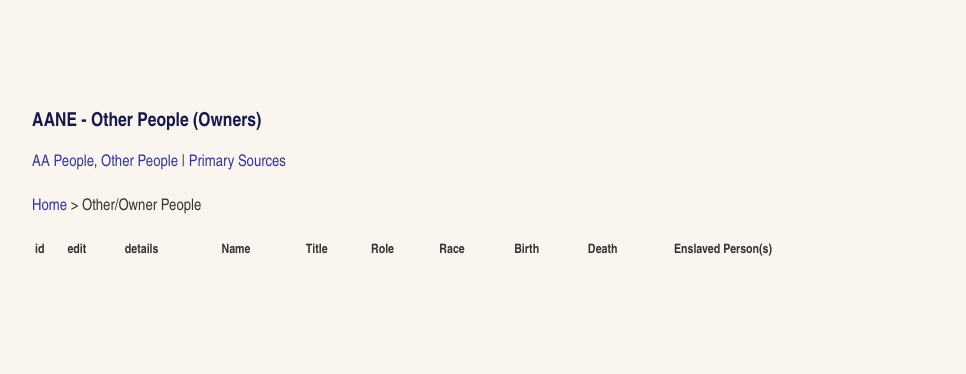
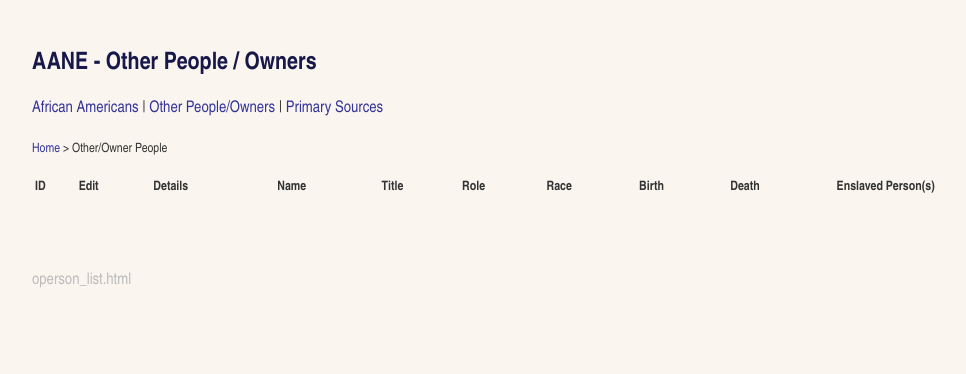
Before and after one commit to DigitalGizmo/aane_project, a Django app: a page that uses aane/templates/base.html in a window 1280 px wide. Shown: the top 374 px of the page, without its empty margins (40-1006 px from the left). Run offline with Django 3.2, Linux system fonts and the light colour scheme; data that the repository does not hold is empty.

Commit message:
worked on all pages

```diff
--- a/aane/local_static/common/aane_style.css
+++ b/aane/local_static/common/aane_style.css
@@ -1,6 +1,6 @@
 /* CSS Document */
 body {
-	padding: 5%;
+	padding: 2% 5% 5% 5%;
 	background-color: #faf6ef;
 	font-family: 'Arial Narrow', Arial, Helvetica, sans-serif;
 	font-size: medium;
@@ -19,18 +19,26 @@ ul.horiz li	{float: left; margin-right: 2em;}
 /*style for basic text elements*/
 p, li, blockquote {	font-size: 1em; line-height: 1.75em;	}
 table, th, td, dl {	font-size: .9em; line-height: 1.75em;	}
-table {	width: 80%;	}
-th	{	text-align: left;	}
-td {border-bottom: 1px dotted silver; border-left: 1px dotted silver; }
-td.id {width: 5%;}
-td.details {width: 8%;}
-td.name {width: 30%;}
-dl {/* figure out how to clear after the dl */}
-dt {float: left; padding-right: 1em; clear: left;}
+
+table 	{ width: 100%;	}
+th		{ text-align: left;	}
+td 		{ border-bottom: 1px dotted silver; border-left: 1px dotted silver; padding: 3px; }
+td.sm 	{ width: 3%;}
+td.med 	{ width: 6%;}
+td.medlrg { width: 15%;}
+td.lrg	{ width: 30%;}
+td.xlrg { width: 50%;}
+
+dl {line-height: 1.5em; margin-bottom: 0;}
+dt {float: left; padding-right: .5em; clear: left;}
 dd {font-weight: bold;}
+
+ul.unstyledlist	{list-style-type: none; padding-left: 0;}
+ul.unstyledlist li	{ line-height: 1.5em;}
+
 .small	{	font-size: .75em; }
-.faint	{color: #bbb;}
-
+.faint	{color: #bbb; margin-top: 4em;}
+.breadcrumbs	{font-size: .8em;}
 /*style for links*/
 a:link		{	color: #333399; text-decoration: none;	}
 a:visited	{	color: #666699; text-decoration: none;	}
--- a/aane/templates/base.html
+++ b/aane/templates/base.html
@@ -3,7 +3,7 @@
 <html>
 <head>
 	<meta charset="UTF-8">
-    <title>{% block head_title %}African Americans in Rural New England{% endblock %}</title>
+    <title>{% block head_title %}AANE Head Title{% endblock %}</title>
 
 	{% block stylesheets %}
 		<link rel="stylesheet" href="{% static 'common/aane_style.css' %}" type="text/css"  media="all"/>
@@ -26,14 +26,15 @@
 </head>
 
 <body>
-<h2>{% block page_title %}African Americans in Rural New England{% endblock %}</h2>
+<a id="top"></a>
+<h1>{% block page_title %}AANE Page Title{% endblock %}</h1>
 
 <!--  header and main nav -->
 <header id="header">
-	<p><a href="{% url 'people:aaperson_index' %}">AA People</a>,
-	<a href="{% url 'people:operson_index' %}">Other People</a> |
+	<p><a href="{% url 'people:aaperson_index' %}">African Americans</a> |
+	<a href="{% url 'people:operson_index' %}">Other People/Owners</a> |
 	<a href="{% url 'sources:index' %}">Primary Sources</a></p>
-	<p>
+	<p class="breadcrumbs">
 		{% block breadcrumbs %}
 
 		{% endblock %}
--- a/aane/templates/index.html
+++ b/aane/templates/index.html
@@ -7,7 +7,7 @@
 
 {% block content %}
 
-	<p>This the browsing interface for our evolving research database. </p>
+	<p>This is the browsing interface for our evolving research database. </p>
 	<p>See <strong><a href="/admin/" target="admin">Admin</a></strong> for data entry and editing.</p>
 
 {% endblock content %}
--- a/aane/templates/people/operson_list.html
+++ b/aane/templates/people/operson_list.html
@@ -1,21 +1,21 @@
 {% extends "base.html" %}
 {% load staticfiles %}
 
-{% block head_title %}AANE - Other People (Owners){% endblock %}
+{% block head_title %}AANE - Other People/Owners{% endblock %}
 
 	{% block breadcrumbs %}
 		<a href="/">Home</a> > Other/Owner People
 	{% endblock %}
 
-{% block page_title %}AANE - Other People (Owners){% endblock %}
+{% block page_title %}AANE - Other People / Owners{% endblock %}
 
 {% block content %}
 
 	<table>
 		<tr>
-			<th>id</th>
-			<th>edit</th>
-			<th>details</th>
+			<th>ID</th>
+			<th>Edit</th>
+			<th>Details</th>
 			<th>Name</th>
 			<th>Title</th>
 			<th>Role</th>
@@ -26,20 +26,20 @@
 		</tr>
 		{% for operson in operson_list %}
 		<tr>
-			<td class="id">{{ operson.id }}</td>
-			<td class="details">
+			<td class="sm">{{ operson.id }}</td>
+			<td class="med">
 				<a href="/admin/people/operson/{{operson.id}}/" target="admin">edit</a>
 			</td>
-			<td class="details">
+			<td class="med">
 				<a href="{% url 'people:operson_detail' operson.id %}">details</a>
 			</td>
-			<td>{{ operson.name|safe }}</td>
-			<td>{{ operson.title|safe }}</td>
-			<td>{{ operson.role }}</td>
-			<td>{{ operson.race }}</td>
-			<td>{{ operson.birth }}</td>
-			<td>{{ operson.death }}</td>
-			<td>
+			<td class="medlrg">{{ operson.name|safe }}</td>
+			<td class="med">{{ operson.title|safe }}</td>
+			<td class="med">{{ operson.role }}</td>
+			<td class="med">{{ operson.race }}</td>
+			<td class="med">{{ operson.birth }}</td>
+			<td class="med">{{ operson.death }}</td>
+			<td class="xlrg">
 				{% for aaperson in operson.aaperson_set.all %}
 					{{ aaperson.name|safe }},
 				{% endfor %}
@@ -47,5 +47,6 @@
 		</tr>
 		{% endfor %}
 	</table>
+<p class="faint">operson_list.html</p>
 
 {% endblock content %}
```
Also changed, not shown: aane/templates/people/aaperson_entries.html (+9 -5 lines), aane/templates/people/aaperson_list.html (+13 -12 lines), aane/templates/people/operson_detail.html (+21 -36 lines), aane/templates/sources/index.html (+11 -10 lines), aane/templates/sources/source_detail.html (+15 -10 lines).
